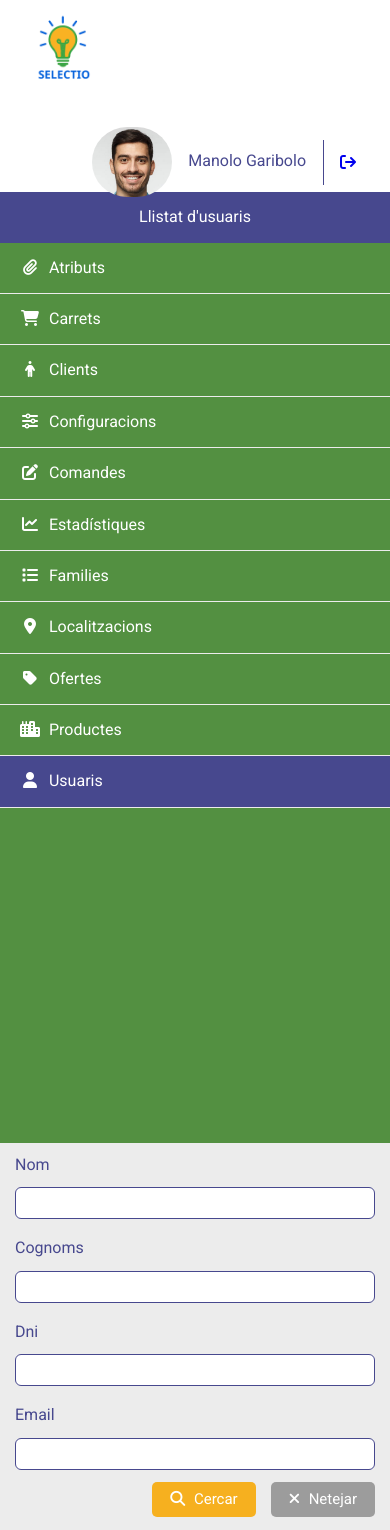
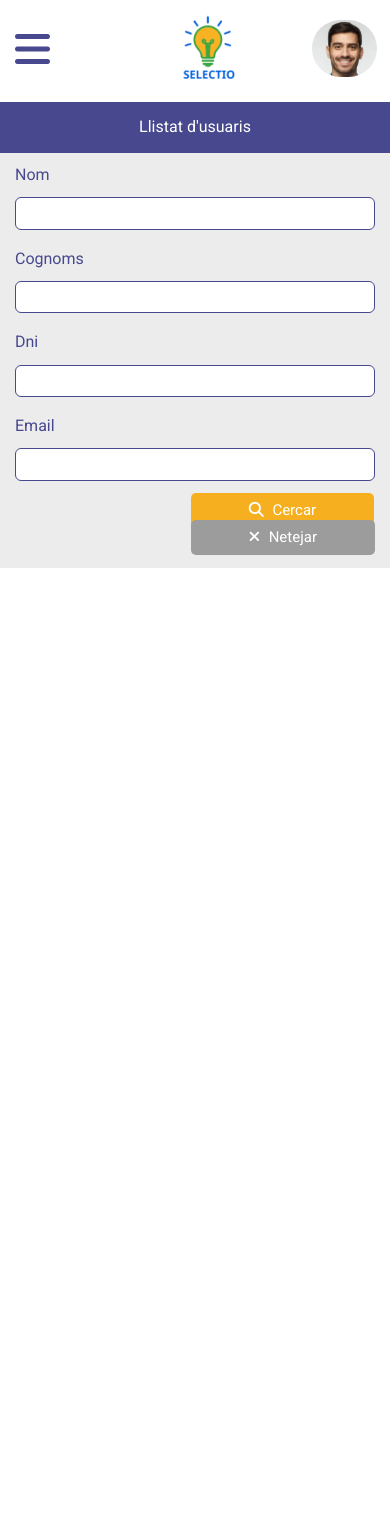
Before and after one commit to RubenMoreno02/2CFGS-RUBEN, a PHP site: page / in a window 390 px wide. After the commit the page ends 568 px from the top, so only its background shows below. Run offline with PHP 8.4, Linux system fonts and the light colour scheme.

Commit message:
Modificaciones

```diff
--- a/DIW/EsqueletBackOffice/css/style.css
+++ b/DIW/EsqueletBackOffice/css/style.css
@@ -54,7 +54,8 @@ header .barra {
   margin-right: 16px;
 }
 
-header .fa-solid {
+.login .fa-solid{
+
   margin-top: 27px;
   padding-right: 14px;
 }
@@ -94,7 +95,7 @@ main .submenuHeader{
   cursor: pointer;
 }
 
-.fa-solid{
+main .fa-solid{
   margin-right: 5px;
 }
 
@@ -185,3 +186,105 @@ main .submenuHeader{
   background-color: var(--color-secondari);
   font-weight: 600;
 }
+
+/* ---------------- MOBILE ≤ 777px ---------------- */
+@media (max-width: 777px) {
+
+  /* Mostrar icono hamburguesa */
+  .btn-hamburguesa {
+    font-size: 40px;
+    margin-top: 29px;
+    padding: auto;
+    color: var(--color-secondari);
+    cursor: pointer;
+    display: block;
+    float: inline-start;
+    margin-right: 110px;
+  }
+
+
+  /* Ocultar menú vertical per defecte */
+  .menuVertical {
+    display: none;
+    position: absolute;
+    top: 150px;
+    left: 0;
+    width: 100%;
+    z-index: 999;
+    min-height: 500px;
+  }
+
+  .cerrar{
+    display: block;
+  }
+
+  .LogoHeader{
+    float: right;
+    display: flex;
+    justify-content: center;
+    position: relative;
+  }
+
+  .logo {
+    width: 112px;
+    height: auto;
+    display: flex;
+    justify-content: center;
+  }
+
+
+  /* LOGIN — només foto visible */
+  .login span,
+  .login .barra,
+  .login .logout {
+    display: none !important;
+  }
+
+  header .avatar{
+    width: 65px;
+    margin-top: 5px;
+    margin-right: -7px;
+    border-radius: 50px;
+}
+
+  .login {
+    margin-right: 5px;
+  }
+
+  .botons{
+    display: block;
+  }
+
+  .btn {
+    margin-top: -8px;
+    padding: 9px 58px;
+    border: none;
+    font-size: 15px;
+    border-radius: 5px;
+    cursor: pointer;
+  }
+  .btn.buscar {
+    display: block;
+
+
+    background-color: var(--color-terciari);
+    color: var(--color-text);
+  }
+
+.btn.netejar {
+  float: left;
+  background-color: #9c9c9c;
+  color: var(--color-text);
+}
+}
+
+/* ---------------- DESKTOP > 777px ---------------- */
+@media (min-width: 778px) {
+  .btn-hamburguesa {
+    display: none;
+  }
+
+  .menuVertical {
+    display: block !important;
+  }
+}
--- a/DIW/EsqueletBackOffice/index.html
+++ b/DIW/EsqueletBackOffice/index.html
@@ -10,6 +10,9 @@
     <link rel="stylesheet" href="css/normalize.css">
     <link rel="stylesheet" href="css/style.css">
     <link rel="stylesheet" href="css/template_grid3.css">
+
+    <script src="js/javascript.js"></script>
+
 
     <!-- Google Fonts -->
     <link href="https://fonts.googleapis.com/css2?family=Roboto:wght@300;400;500;700&display=swap" rel="stylesheet">
@@ -25,6 +28,8 @@
                     <div class="LogoHeader">
                         <a href="#"><img src="img/logo_tendafake.png" class="logo" alt="Logo"> </a>
                     </div>
+
+
 
                     <div class="login">
                         <a href=""><img src="img/foto_persona.png" class="avatar" alt="Usuari"></a>
```
Also changed, not shown: DIW/EsqueletBackOffice/js/javascript.js (+41 -0 lines).
